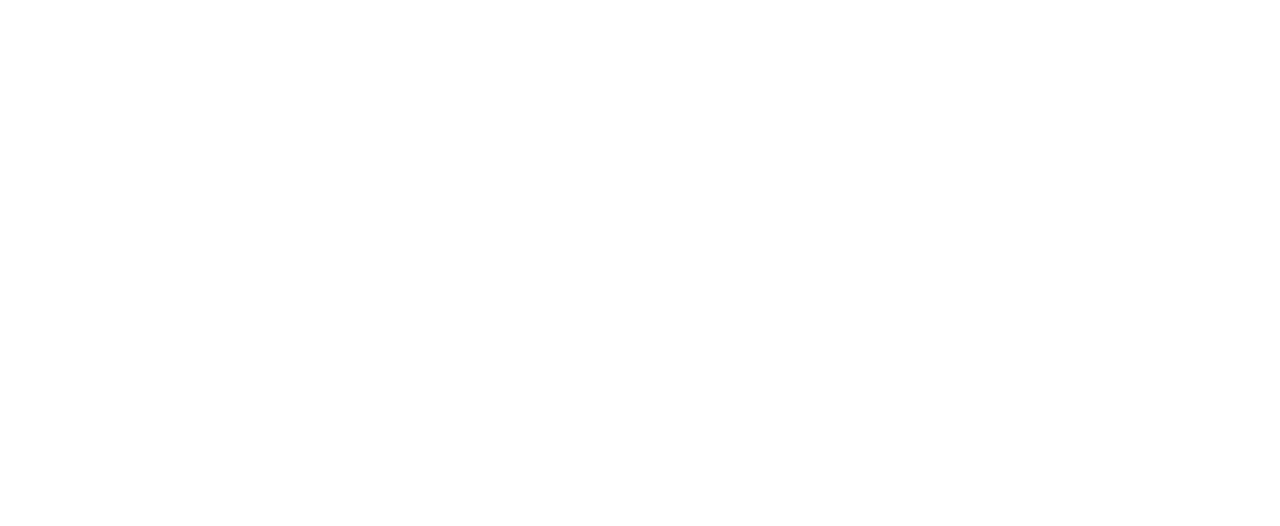
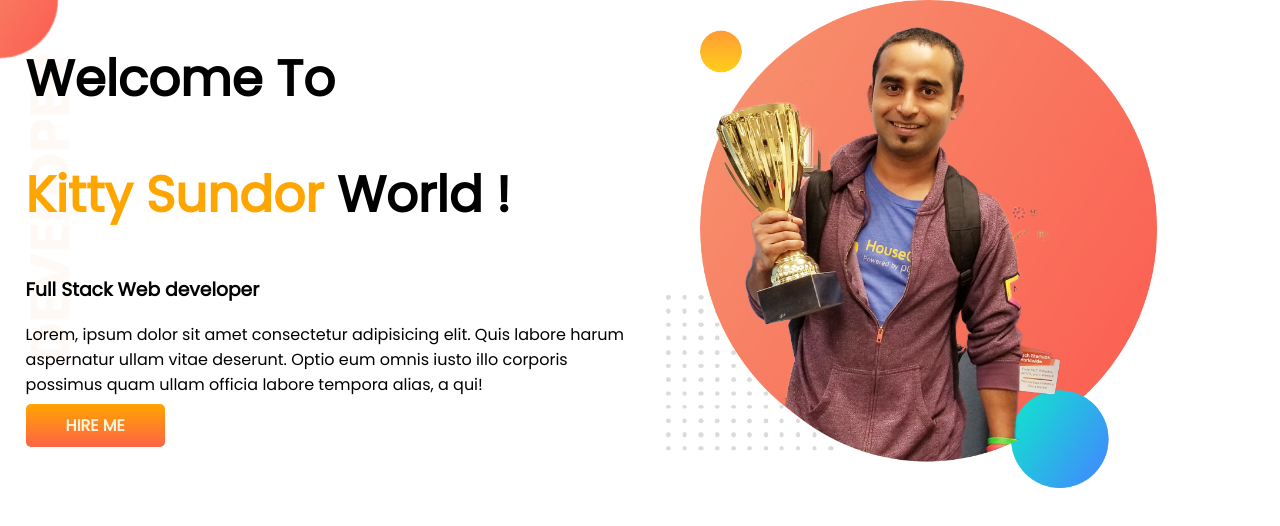
Before and after one commit to safuraparvin/Jhonkar-portfolio, a plain HTML site: page index.html in a window 1280 px wide. Drawn offline with Linux system fonts and the light colour scheme.

Commit message:
top-banner added

```diff
--- a/index.html
+++ b/index.html
@@ -5,9 +5,24 @@
     <meta http-equiv="X-UA-Compatible" content="IE=edge">
     <meta name="viewport" content="width=device-width, initial-scale=1.0">
     <title>Jhankar protfolio</title>
+    <link rel="preconnect" href="https://fonts.googleapis.com">
+<link rel="preconnect" href="https://fonts.gstatic.com" crossorigin>
+<link href="https://fonts.googleapis.com/css2?family=Poppins&display=swap" rel="stylesheet">
     <link rel="stylesheet" href="style.css">
 </head>
 <body>
+    <section class="top-banner">
+    <div class="half-width">
+    <h1>Welcome To</h1>
+    <h1><span class="orange-color">Kitty Sundor</span> World !</h1>
+    <h3>Full Stack Web developer</h3>
+    <p>Lorem, ipsum dolor sit amet consectetur adipisicing elit. Quis labore harum aspernatur ullam vitae deserunt. Optio eum omnis iusto illo corporis possimus quam ullam officia labore tempora alias, a qui!</p>
+    <a class="link-button" target="_blank" href="https://www.facebook.com/sabiha.sabrin.5099">HIRE ME</a>
+    </div>
+    <div class="half-width"><img src="images/jhankar.png" alt=""></div>
+    </section>
+
+
 
 </body>
 </html>
--- a/style.css
+++ b/style.css
@@ -0,0 +1,32 @@
+body{
+    font-family: 'Poppins', sans-serif;
+    margin:0px ;
+}
+h1{
+    font-size:50px ;
+}
+.orange-color{
+    color:orange ;
+}
+section{
+    display: flex;
+}
+.half-width{
+    width:50% ;
+    padding-left:2% ;
+}
+.half-width img{
+    width: 80%;
+}
+.link-button{
+    text-decoration:none ;
+    background-image:linear-gradient(orange, tomato) ;
+    color: beige;
+    font-weight: 700;
+    padding:10px 40px ;
+    border-radius: 5px;
+}
+.top-banner{
+    background-image: url(images/top-banner.png);
+    background-repeat: no-repeat;
+}
```
Also changed, not shown: images/dream-bg.png (added), images/exp-bg.png (added), images/jhankar.png (added), images/jhankar2.png (added), images/my-bg.png (added), images/my-bg2.png (added), images/safura-my-bg.jpg (added), images/top-banner.png (added), 1 other file.
